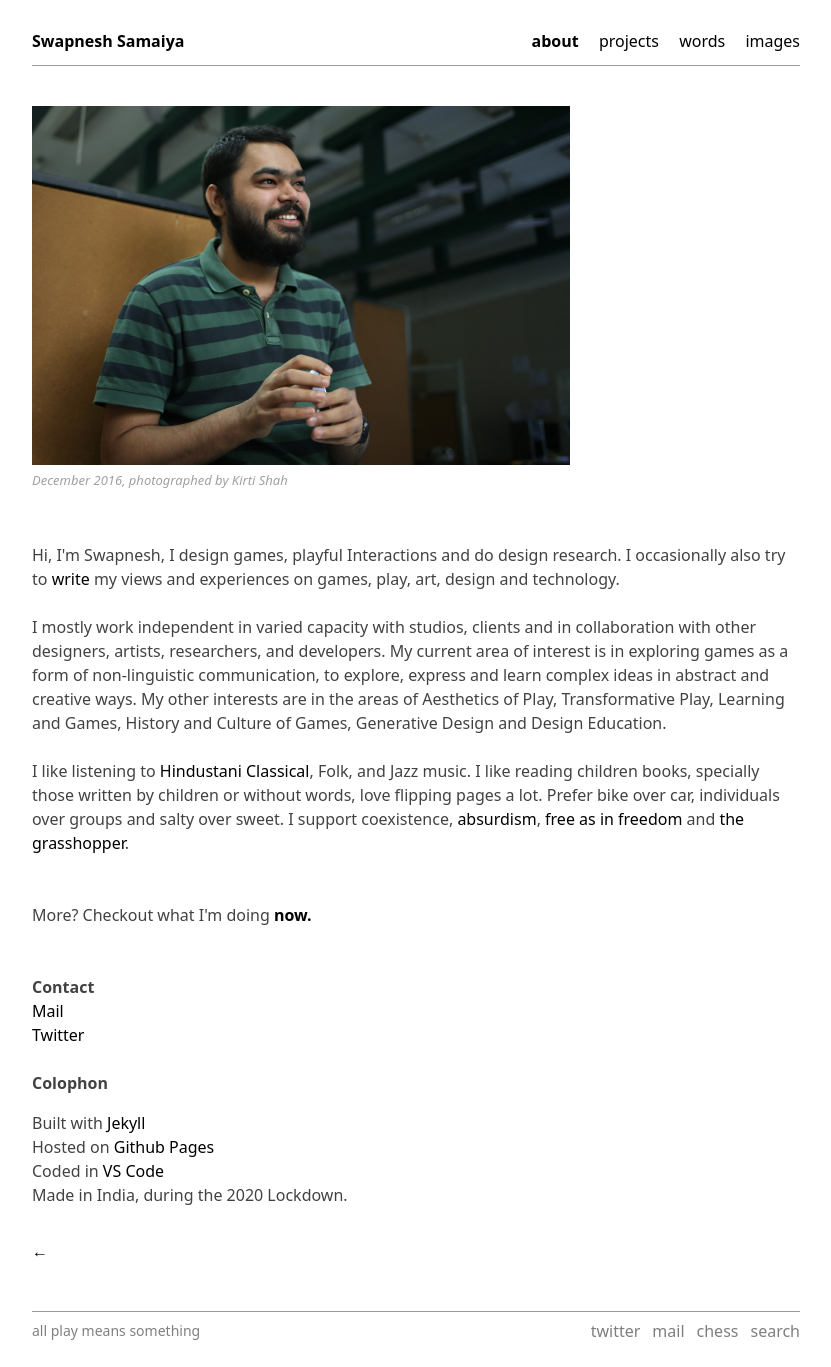
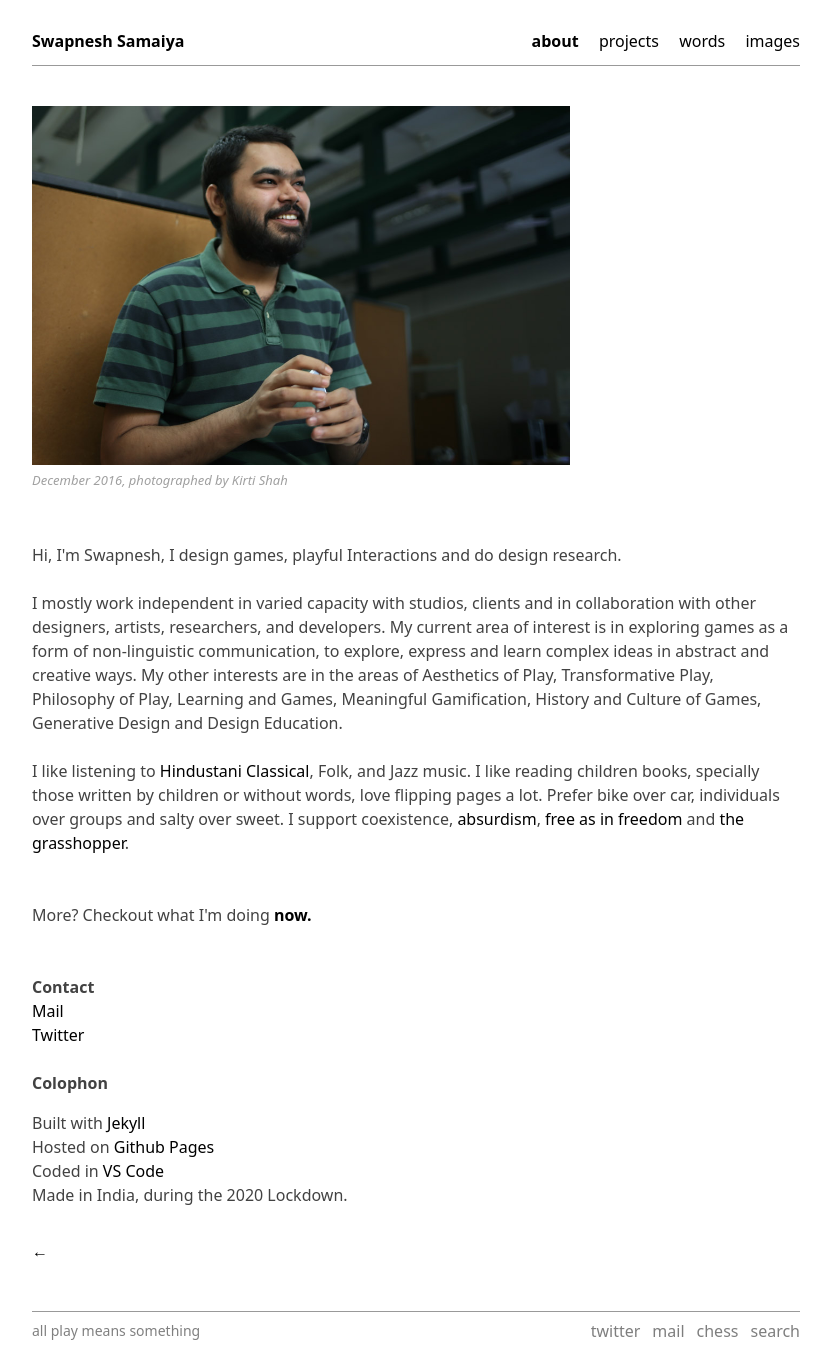
Before and after one commit to bunbutterjam/bunbutterjam.github.io, a Jekyll site: the page built from _pages/about.html, in a window 1280 px wide. Shown: the whole page, without its empty margins (224-1055 px from the left). Built offline with Jekyll 4.4.1, drawn with Linux system fonts in a browser that asks for light colours.

Commit message:
about update

```diff
--- a/_pages/about.html
+++ b/_pages/about.html
@@ -9,17 +9,13 @@ image: /assets/images/about_1.jpg
     <i style=" font-size: small ; color: rgb(160, 160, 160); float: inline-start;">December 2016, photographed by Kirti
         Shah</i><br><br><br>
 
-    Hi, I'm Swapnesh, I design games, playful Interactions and do design research. I occasionally also try to <a
-        href=""></a> <a href="writing.html" target="_blank">write</a> my views and
-    experiences on
-    games, play, art, design and technology.<br><br>
+    Hi, I'm Swapnesh, I design games, playful Interactions and do design research.<br><br>
 
     I mostly work independent in varied capacity with studios, clients and in collaboration with
     other designers, artists,
     researchers, and developers. My current area of interest is in exploring games as a form of non-linguistic
-    communication, to
-    explore, express and learn complex ideas in abstract and creative ways. My other interests are in the areas of Aesthetics of Play,
-    Transformative Play, Learning and Games, History and Culture of Games, Generative Design and
+    communication, to explore, express and learn complex ideas in abstract and creative ways. My other interests are in the areas of Aesthetics of Play,
+    Transformative Play, Philosophy of Play, Learning and Games, Meaningful Gamification, History and Culture of Games, Generative Design and
     Design Education. <br><br>
 
     I like listening to <a href="https://en.wikipedia.org/wiki/Hindustani_classical_music" target="_blank" >Hindustani Classical</a>,
```
